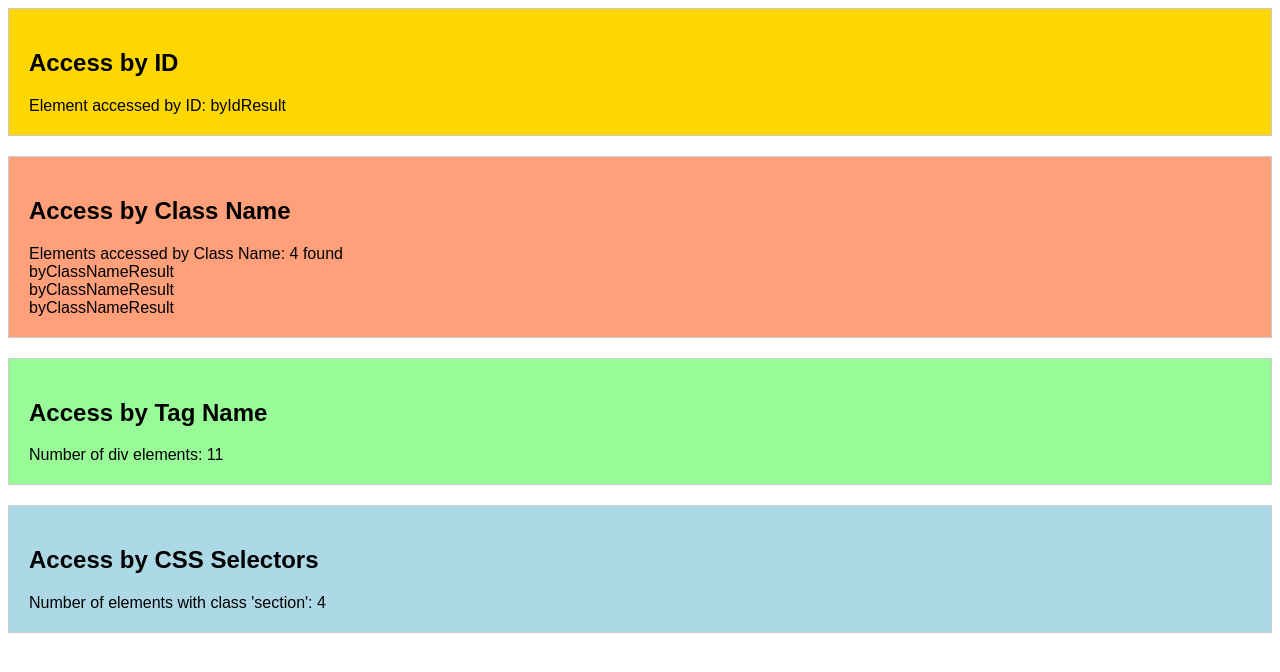
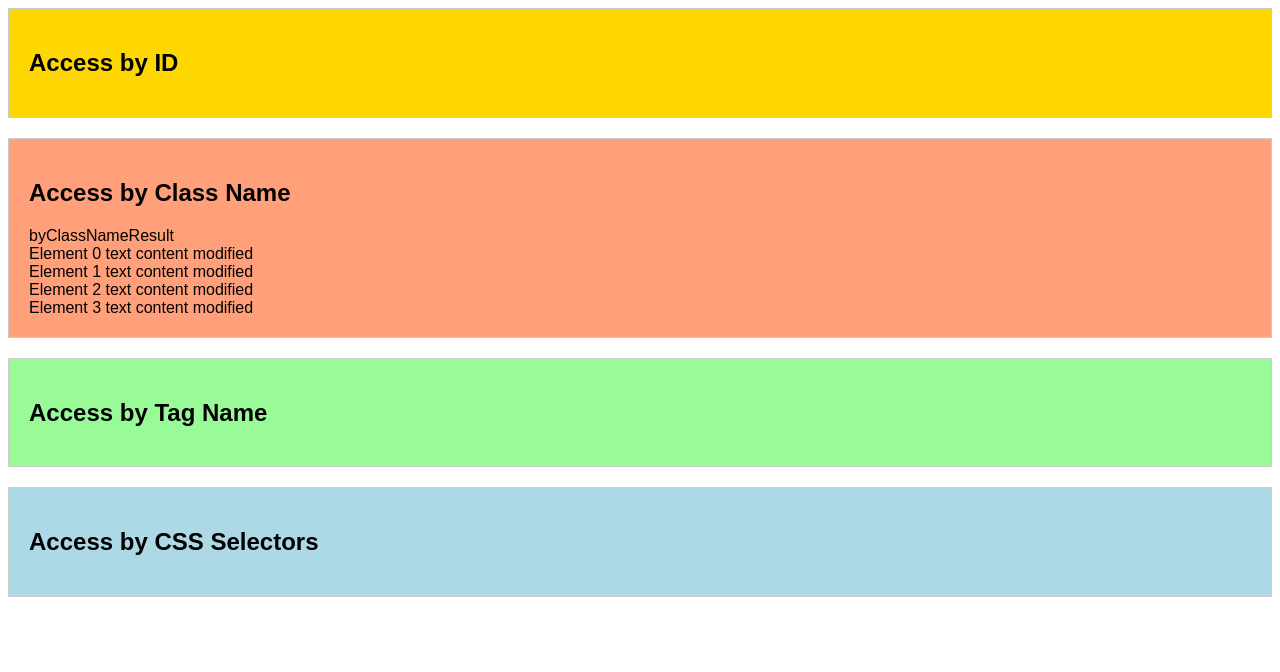
Before and after one commit to ZounMedia/dom-manipulation-basics, a plain HTML site: page selecting-dom-elelemnts/index.html in a window 1280 px wide. Drawn offline with Linux system fonts and the light colour scheme.

Commit message:
chore: update dom selection and manipulation examples

```diff
--- a/selecting-dom-elelemnts/index.html
+++ b/selecting-dom-elelemnts/index.html
@@ -16,6 +16,7 @@
     <!-- Method 2: getElementsByClassName -->
     <div class="section method2">
       <h2>Access by Class Name</h2>
+      <div class="byClassNameResultTotal">byClassNameResult</div>
       <div class="byClassNameResult">byClassNameResult</div>
       <div class="byClassNameResult">byClassNameResult</div>
       <div class="byClassNameResult">byClassNameResult</div>
--- a/selecting-dom-elelemnts/index.js
+++ b/selecting-dom-elelemnts/index.js
@@ -1,28 +1,40 @@
 // Method 1: getElementById
 let elementById = document.getElementById("byIdResult");
-console.log("**elementById**", elementById);
-elementById.textContent = "Element accessed by ID: " + elementById.id;
+// console.log("**elementById**", elementById);
+// elementById.textContent = "Element accessed by ID: " + elementById.id;
 
-// Method 2: getElementsByClassName
-let elementsByClassName = document.getElementsByClassName("byClassNameResult");
-console.log("**elementsByClassName**", elementsByClassName);
+// Method 2: getElementsByClassName: returnes an array of elements found with the specified class name
+let byClassNameResultTotal = document.getElementsByClassName(
+  "byClassNameResultTotal"
+);
 
-//updating text content of the byClassNameResult element
-elementsByClassName[0].textContent =
-  "Elements accessed by Class Name: " + elementsByClassName.length + " found";
+// console.log("**elementsByClassName**", byClassNameResultTotal);
+
+let byClassNameResult = document.getElementsByClassName("byClassNameResult");
+// console.log("**elementsByClassNameResult**", byClassNameResult);
+
+//updating text content of the byClassNameResultTotal element (changing the first element using array index of 0)
+// byClassNameResultTotal[0].textContent =
+//   "Elements accessed by Class Name: " + byClassNameResult.length + " found";
+
+//spread in the array of elements found by the query and update each conent
+[...byClassNameResult].forEach(
+  (element, idx) =>
+    (element.textContent = `Element ${idx} text content modified`)
+);
 
 // Method 3: getElementsByTagName
 let elementsByTagName = document.getElementsByTagName("div");
-console.log("**elementsByTagName**", elementsByTagName);
+// console.log("**elementsByTagName**", elementsByTagName);
 
 //updating text content of the byTagNameResult element
-document.getElementById("byTagNameResult").textContent =
-  "Number of div elements: " + elementsByTagName.length;
+// document.getElementById("byTagNameResult").textContent =
+//   "Number of div elements: " + elementsByTagName.length;
 
-// Method 4: querySelector and querySelectorAll
-let elementsBySelector = document.querySelectorAll(".section");
-console.log("**elementsBySelector**", elementsBySelector);
+// Method 4: querySelector: returns one element, and querySelectorAll: finds all elements based on the css selector of the element and returns the results in an array
+let elementsBySelectorAll = document.querySelectorAll(".section");
+// console.log("**elementsBySelector**", elementsBySelectorAll);
 
 //updating text content of the bySelectorResult element
-document.getElementById("bySelectorResult").textContent =
-  "Number of elements with class 'section': " + elementsBySelector.length;
+// document.getElementById("bySelectorResult").textContent =
+//   "Number of elements with class 'section': " + elementsBySelectorAll.length;
```
Also changed, not shown: manipulating-dom-elements/index.js (+13 -13 lines).
